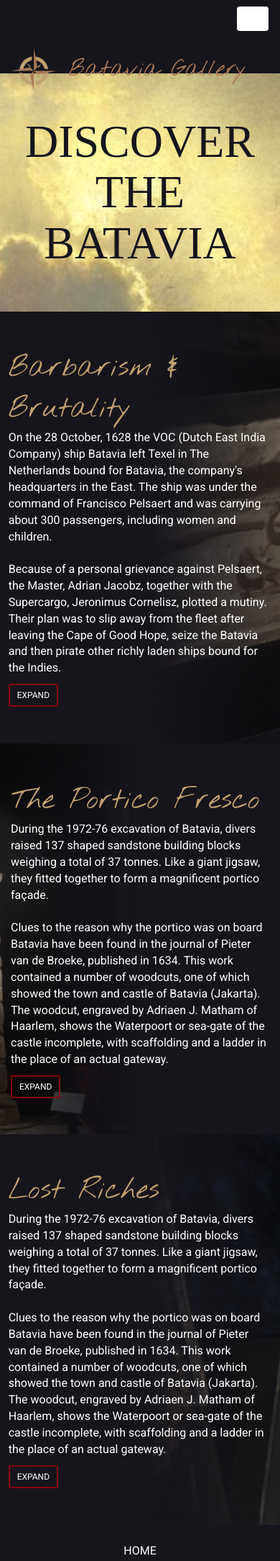
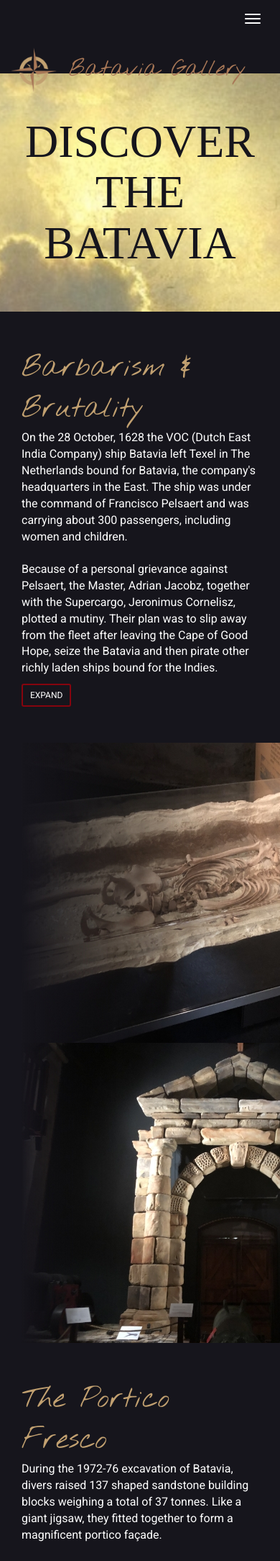
Before and after one commit to c-proctor/Batavia_site, a PHP site: page /discover.html in a window 390 px wide; the page is wider, and only the part inside the window is pictured. Shown: the top 2169 px of that part at 72% size. Run offline with PHP 8.4, Linux system fonts and the light colour scheme; some web fonts are replaced.

Commit message:
media queries

```diff
--- a/discover.html
+++ b/discover.html
@@ -52,14 +52,15 @@
         </div>
     </nav>
 
+
     <section class="container-fluid discover-head text-center">
         <div class="container">
             <h6>DISCOVER THE BATAVIA</h6>
         </div>
     </section>
 
-    <section class="discover-posts">
-        <div class="container-fluid brutality">
+    <section class="container-fluid discover-posts">
+        <div class="container">
             <div class="row">
                 <div class="col-md-6 blog-padding">
                     <h7>Barbarism &amp; Brutality</h7>
@@ -67,12 +68,14 @@
                     <button type="button" class="btn btn-primary btn-sm expand">EXPAND</button>
                 </div>
                 <div class="col-md-6">
+                    <img class="responsive post-image" alt="skeleton" src="images/post-1.jpg">
                 </div>
             </div>
         </div>
-        <div class="container-fluid fresco">
+        <div class="container">
             <div class="row">
                 <div class="col-md-6">
+                    <img class="responsive post-image" alt="fresco" src="images/post-2.jpg">
                 </div>
                 <div class="col-md-6 blog-padding">
                     <h7>The Portico Fresco</h7>
@@ -81,7 +84,7 @@
                 </div>
             </div>
         </div>
-        <div class="container-fluid riches">
+        <div class="container">
             <div class="row">
                 <div class="col-md-6 blog-padding">
                     <h7>Lost Riches</h7>
@@ -89,6 +92,7 @@
                     <button type="button" class="btn btn-primary btn-sm expand">EXPAND</button>
                 </div>
                 <div class="col-md-6">
+                    <img class="responsive post-image" alt="coins" src="images/post-3.jpg">
                 </div>
             </div>
         </div>
--- a/style.css
+++ b/style.css
@@ -12,6 +12,14 @@
 ul.nav.navbar-nav.navbar-right {
     padding-top: 20px;
     margin-right: -60px;
+}
+
+.navbar-toggle {
+    background-color: transparent !important;
+}
+
+.navbar-toggle .icon-bar {
+    background-color: #ffffff;
 }
 
 .navbar-collapse {
@@ -235,6 +243,7 @@
 }
 
 .discover-posts {
+    background-color: #16151c;
     color: #ffffff;
 }
 
```
Also changed, not shown: other parts of style.css (+75 -3 lines), services.html (+4 -3 lines), images/about-bg_mobile.jpg (added), images/brutality-post.jpg (deleted), images/fresco-post.jpg (deleted), images/post-1.jpg (added), images/post-2.jpg (added), images/post-3.jpg (added), images/riches-post.jpg (deleted).
